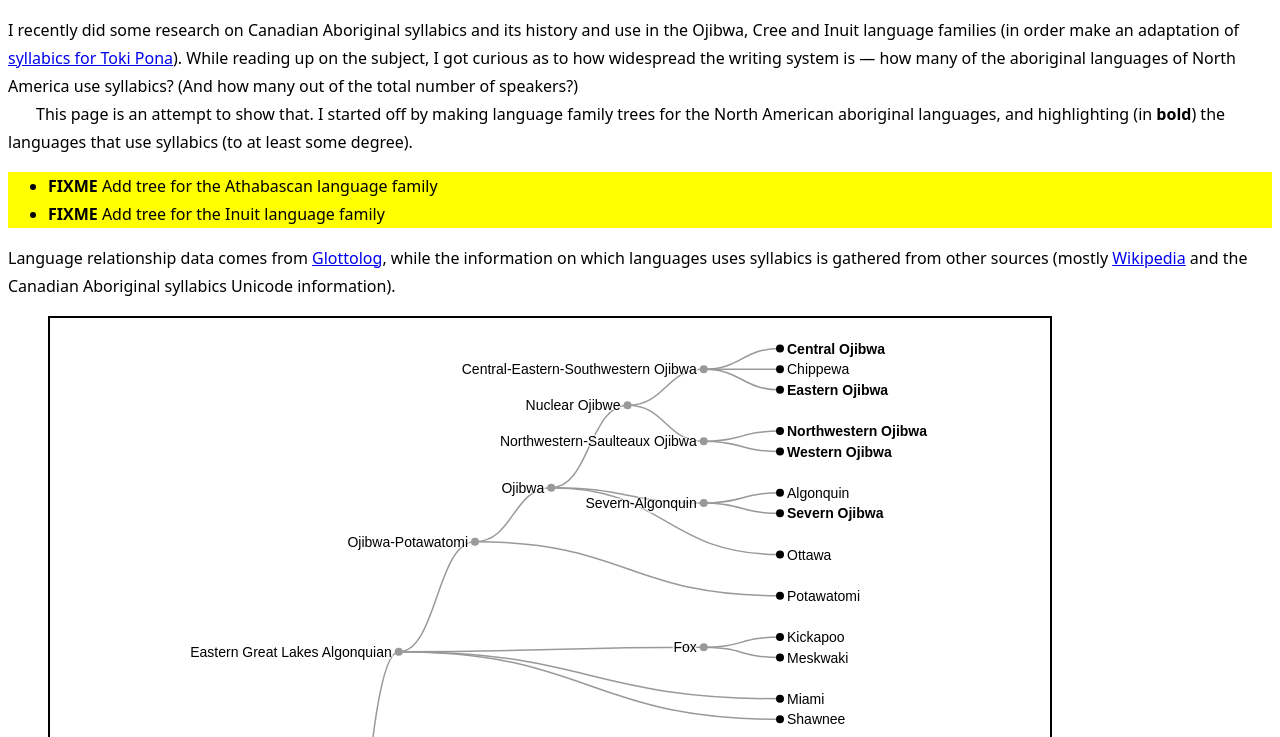
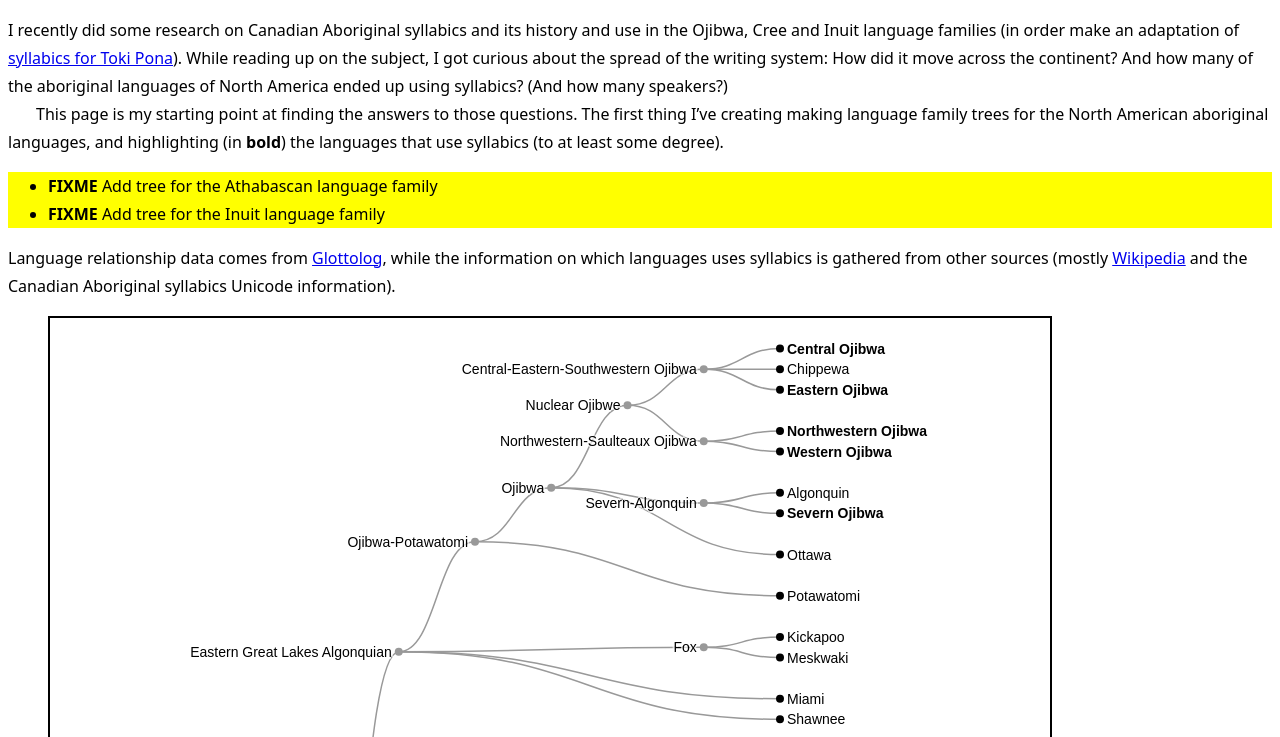
Before and after one commit to zrajm/langtree, a plain HTML site: page index.html in a window 1280 px wide. Shown: the part 52-789 px from the top of the page. Drawn offline with Linux system fonts and the light colour scheme.

Commit message:
Minor text update

```diff
--- a/index.html
+++ b/index.html
@@ -48,14 +48,15 @@
   <p>I recently did some research on Canadian Aboriginal syllabics and its
   history and use in the Ojibwa, Cree and Inuit language families (in order
   make an adaptation of <a href="../toki-pona-syllabics/">syllabics for Toki
-  Pona</a>). While reading up on the subject, I got curious as to how
-  widespread the writing system is — how many of the aboriginal languages of
-  North America use syllabics? (And how many out of the total number of
+  Pona</a>). While reading up on the subject, I got curious about the spread of
+  the writing system: How did it move across the continent? And how many of the
+  aboriginal languages of North America ended up using syllabics? (And how many
   speakers?)
 
-  <p>This page is an attempt to show that. I started off by making language
-  family trees for the North American aboriginal languages, and highlighting
-  (in <b>bold</b>) the languages that use syllabics (to at least some degree).
+  <p>This page is my starting point at finding the answers to those questions.
+  The first thing I’ve creating making language family trees for the North
+  American aboriginal languages, and highlighting (in <b>bold</b>) the
+  languages that use syllabics (to at least some degree).
 
   <ul class=FIXME>
     <li><b>FIXME</b> Add tree for the Athabascan language family
```
